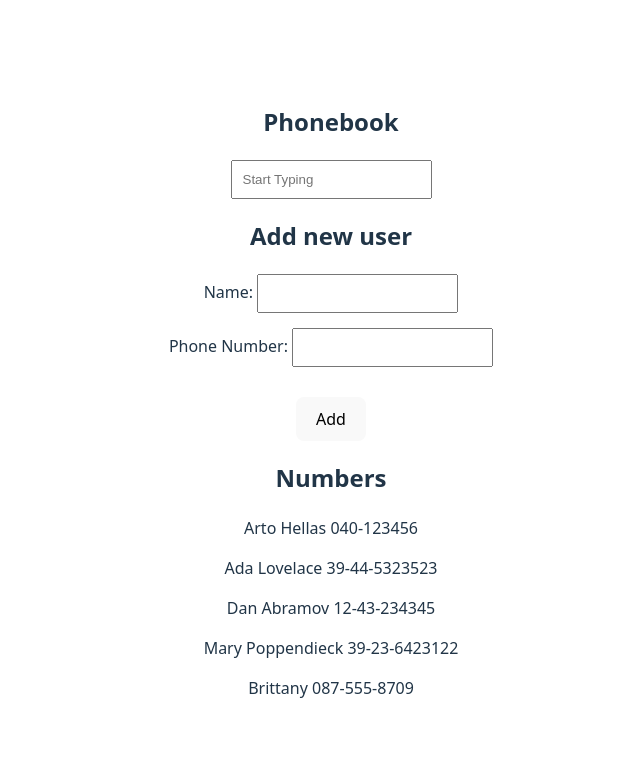
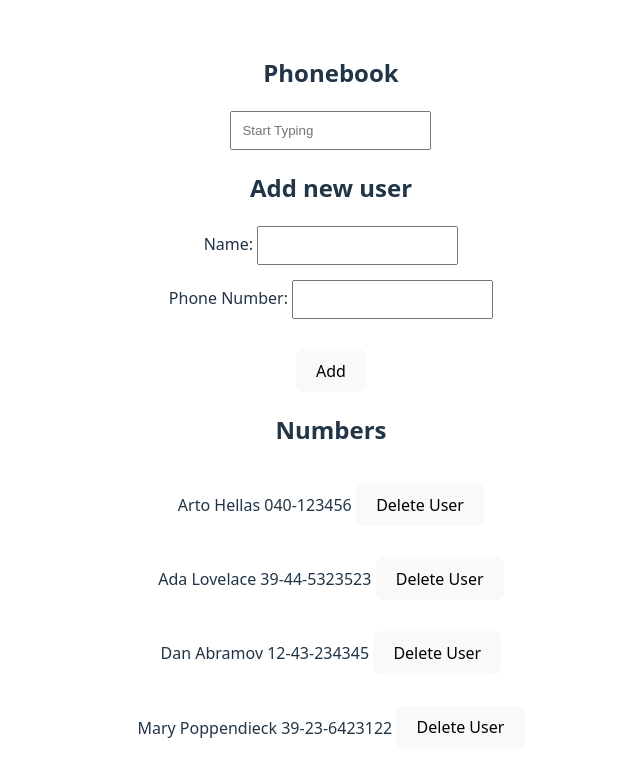
Before and after one commit to Haupt04/MOOC-Full-Stack, a React (Vite) app in the folder part2/phonebook/: page / in a window 1280 px wide. Shown: the top 776 px of the page, without its empty margins (309-949 px from the left). Built offline with nearby package versions, Linux system fonts and the light colour scheme; data requests are answered from the project's data file.

Commit message:
Completed 2.14

```diff
--- a/part2/phonebook/db.json
+++ b/part2/phonebook/db.json
@@ -19,11 +19,6 @@
       "name": "Mary Poppendieck",
       "number": "39-23-6423122",
       "id": "4"
-    },
-    {
-      "id": "07ff",
-      "name": "Brittany",
-      "number": "087-555-8709"
     }
   ]
 }
--- a/part2/phonebook/src/App.jsx
+++ b/part2/phonebook/src/App.jsx
@@ -55,6 +55,16 @@
     }
   }
 
+  const deletePerson = (id, name) => {
+   const confirm = window.confirm(`Delete ${name}`)
+   if (confirm) {
+    Server.deletePerson(id).then(() => {
+        setPersons(persons.filter(person => person.id !== id))
+        console.log("Deleted Successfully")
+    })
+   }
+  }
+
   const filteredPersons = search
     ? persons.filter(person => Object.values(person).some(value =>
         String(value).toLowerCase().includes(search.toLowerCase())
@@ -78,7 +88,7 @@
       />
 
       <h2>Numbers</h2>
-      <Persons persons={filteredPersons || []} />
+      <Persons persons={filteredPersons || []} deletePerson={deletePerson} />
     </div>
   )
 }
--- a/part2/phonebook/src/components/Persons.jsx
+++ b/part2/phonebook/src/components/Persons.jsx
@@ -1,9 +1,10 @@
-const Persons = ({ persons }) => (
+const Persons = ({ persons, deletePerson }) => (
   <>
     {persons.map(person => (
-      <p key={person.name}>
-        {person.name} {person.number}
-      </p>
+      <div key={person.name}>
+        <p> {person.name} {person.number} <button onClick={() => deletePerson(person.id, person.name)}>Delete User</button></p>
+      </div>
+
     ))}
   </>
 )
--- a/part2/phonebook/src/server.js
+++ b/part2/phonebook/src/server.js
@@ -16,7 +16,10 @@
     return request.then(response => response.data)
 }
 
+const deletePerson = id => {
+    return axios.delete(`http://localhost:3001/persons/${id}`)
+}
 
 
 
-export default {createEntry, getAllPerson}
+export default {createEntry, getAllPerson, deletePerson}
```
